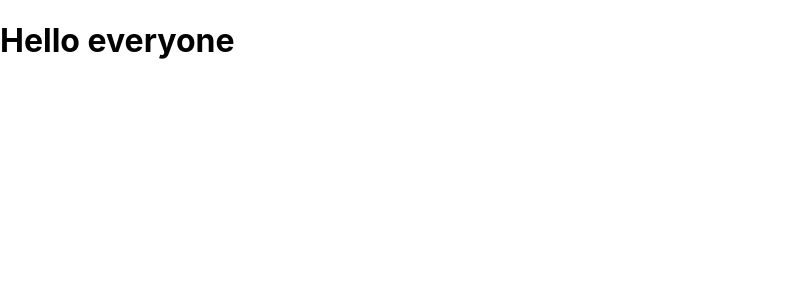
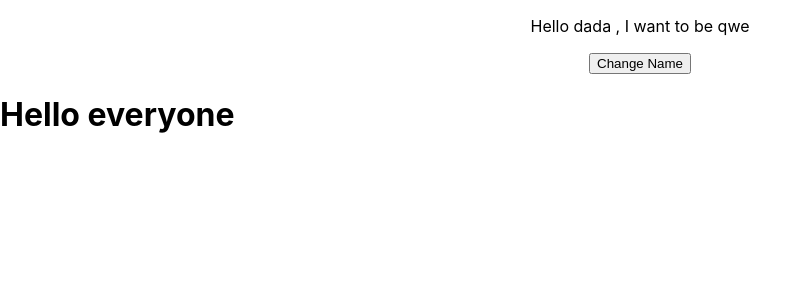
Before and after one commit to jaypandya1/monsters-rolodex, a React (Create React App) app in the folder monsters-rolodex/: page / in a window 1280 px wide. Shown: the top 300 px of the page, without its empty margins (0-810 px from the left). Built offline with nearby package versions, Linux system fonts and the light colour scheme.

Commit message:
state updates

```diff
--- a/monsters-rolodex/src/App.js
+++ b/monsters-rolodex/src/App.js
@@ -1,12 +1,25 @@
+import { Component } from "react";
+import "./App.css";
 
-import './App.css';
+class App extends Component {
+  constructor() {
+    super();
 
-function App() {
-  return (
-    <div className="App">
-
-    </div>
-  );
+    this.state = {
+      name: "dada",
+      company:'qwe'
+    };
+  }
+  render() {
+    return (
+      <div className="App">
+        <p>Hello {this.state.name} , I want to be {this.state.company}</p>
+        <button onClick={() => this.setState({ name: "jay" })}>
+          Change Name
+        </button>
+      </div>
+    );
+  }
 }
 
 export default App;
```
